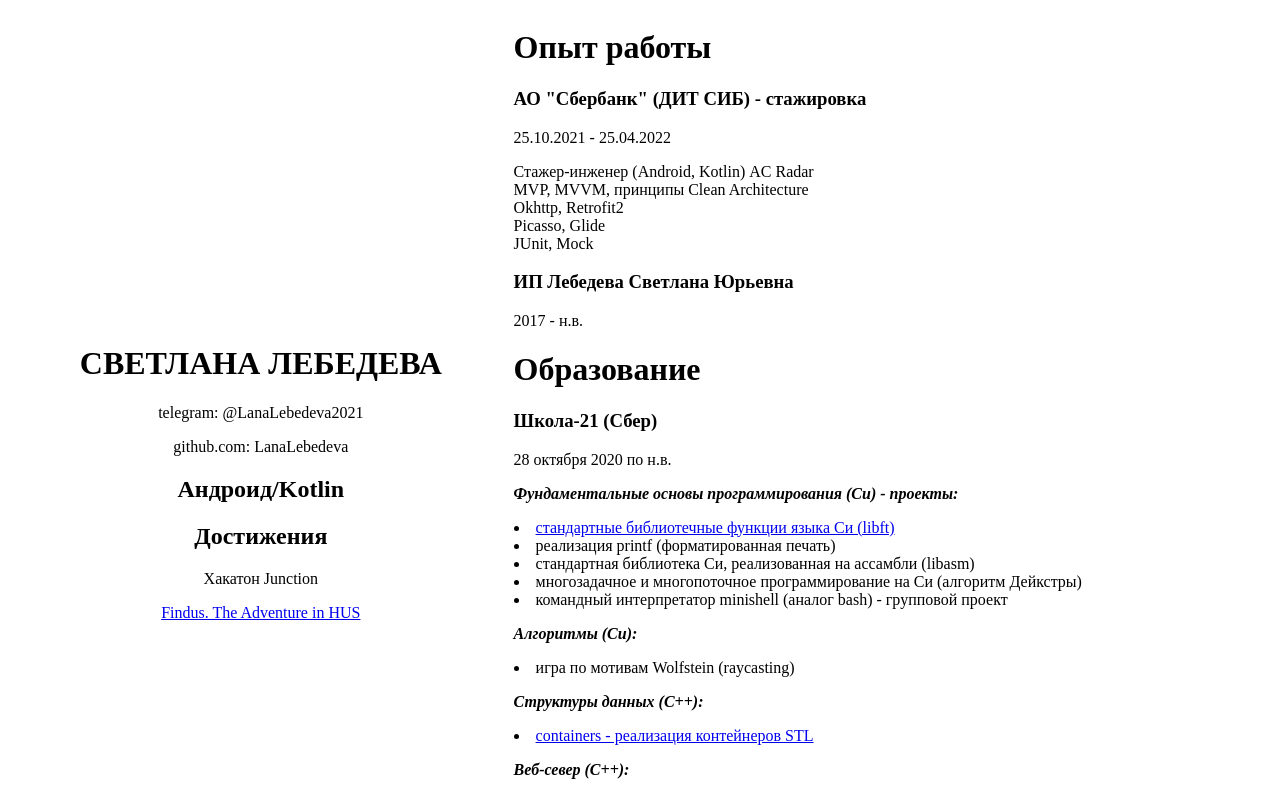
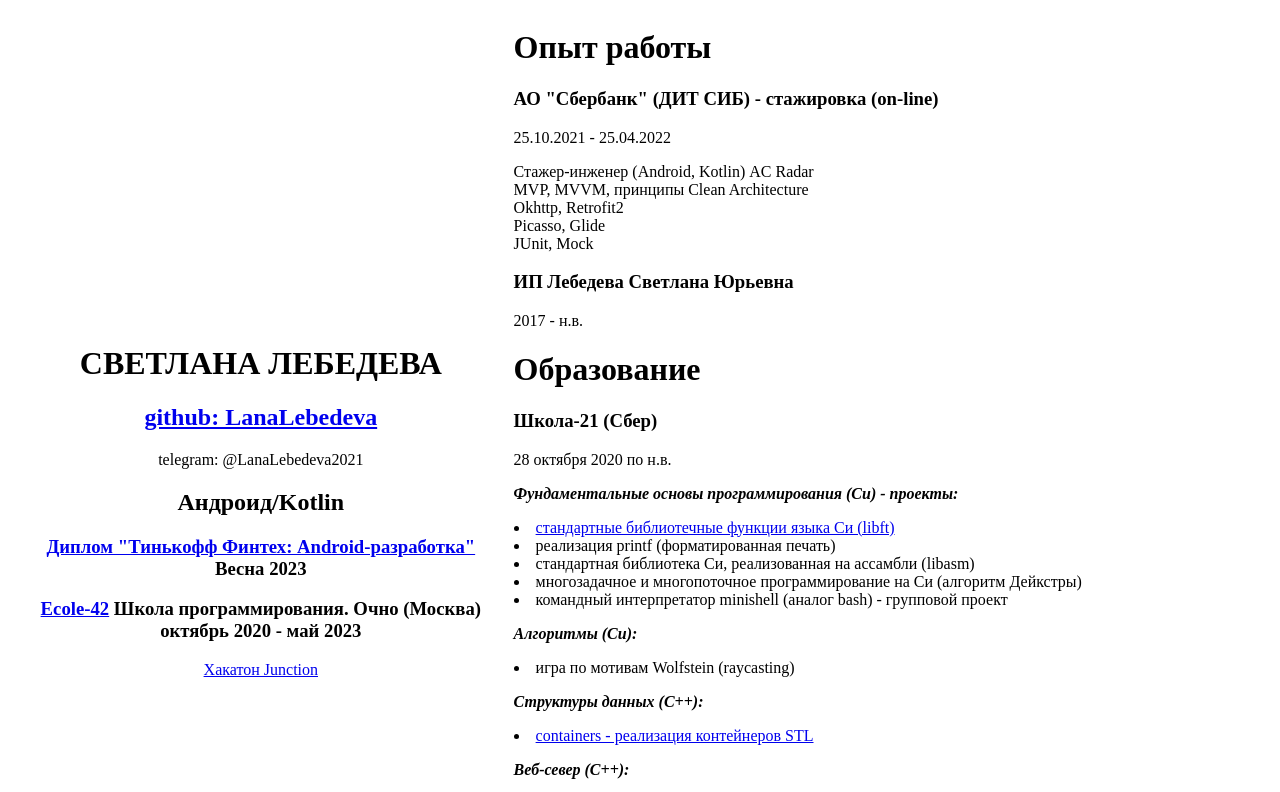
Before and after one commit to LanaLebedeva/LanaLebedeva.github.io, a plain HTML site: page index.html in a window 1280 px wide. Shown: the top 792 px of the page. Drawn offline with Linux system fonts and the light colour scheme.

Commit message:
add: fintech Tinkoff

```diff
--- a/index.html
+++ b/index.html
@@ -6,23 +6,36 @@
     <link rel="stylesheet" href="style.css">
 </head>
 <body>
-    <div class = "column" id = "leftColumn">
+<div class="column" id="leftColumn">
     <h1>СВЕТЛАНА ЛЕБЕДЕВА</h1>
+    <h2><a href="https://github.com/LanaLebedeva">github: LanaLebedeva</a></h2>
     <p>telegram: @LanaLebedeva2021</p>
-        <p>github.com: LanaLebedeva</p>
+
     <h2>Андроид/Kotlin</h2>
-        <h2>Достижения</h2>
-        <p>Xакатон Junction </p>
-        <a href="https://app.hackjunction.com/projects/junction-2020-connected/view/5fa64bcad4f24e0047e8e8c7">Findus. The Adventure in HUS</a>
+
+    <h3>
+        <a href="Lebedeva_fintech.pdf">Диплом "Тинькофф Финтех: Android-разработка"</a><br>
+        Весна 2023
+
+    </h3>
+
+    <h3>
+        <a href="https://42.fr/en/alumni/">Ecole-42</a>
+        Школа программирования. Очно (Москва)<br>
+        октябрь 2020 - май 2023
+    </h3>
+
+    <a href="https://app.hackjunction.com/projects/junction-2020-connected/view/5fa64bcad4f24e0047e8e8c7">Xакатон
+        Junction</a>
 
 </div>
-    <div class = "column" id = "rightСolumn">
+<div class="column" id="rightСolumn">
     <h1>Опыт работы</h1>
-        <h3>АО "Сбербанк" (ДИТ СИБ) - стажировка</h3>
+    <h3>АО "Сбербанк" (ДИТ СИБ) - стажировка (on-line)</h3>
     <p>25.10.2021 - 25.04.2022</p>
     <p>
         Стажер-инженер (Android, Kotlin) AC Radar<br>
-            MVP, MVVM,   принципы Clean Architecture<br>
+        MVP, MVVM, принципы Clean Architecture<br>
         Okhttp, Retrofit2<br>
         Picasso, Glide<br>
         JUnit, Mock
@@ -33,12 +46,12 @@
 
     <h1>Образование</h1>
     <h3>Школа-21 (Сбер)</h3>
-        <p>28 октября 2020 по  н.в.</p>
-        <p class = "paragraph">Фундаментальные основы программирования (Си) - проекты:</p>
+    <p>28 октября 2020 по н.в.</p>
+    <p class="paragraph">Фундаментальные основы программирования (Си) - проекты:</p>
     <li><a href="https://github.com/LanaLebedeva/standart">cтандартные библиотечные функции языка Си (libft)</a></li>
     <li> реализация printf (форматированная печать)</li>
     <li> стандартная библиотека Си, реализованная на ассамбли (libasm)</li>
-            <li> многозадачное и многопоточное  программирование на Си (алгоритм Дейкстры)</li>
+    <li> многозадачное и многопоточное программирование на Си (алгоритм Дейкстры)</li>
     <li> командный интерпретатор minishell (аналог bash) - групповой проект</li>
     <p class="paragraph">Алгоритмы (Си):</p>
     <li>игра по мотивам Wolfstein (raycasting)</li>
```
Also changed, not shown: 1 other file. Lines whose indentation alone changed are shown as unchanged.
